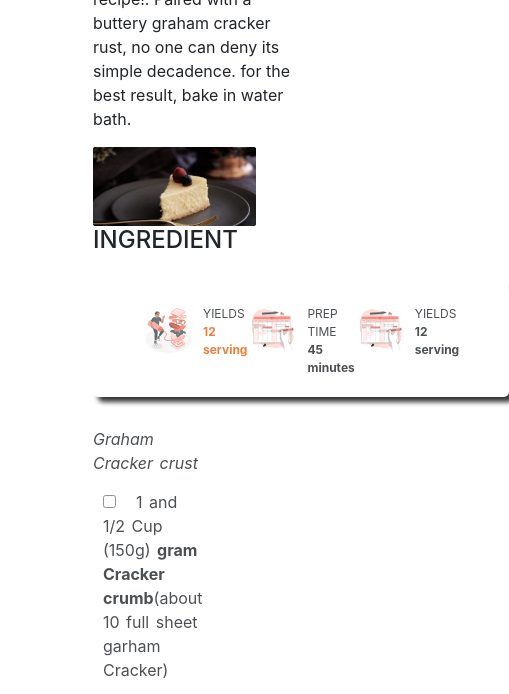
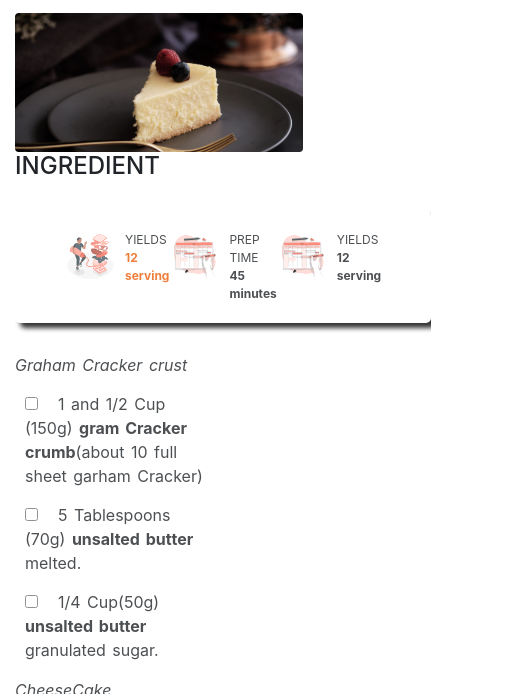
Before and after one commit to sideeq12/Recipee, a plain HTML site: page index.html in a window 390 px wide. Shown: the part 224-918 px from the top of the page, 509 px wide, since content can reach past the window. Drawn offline with nearby package versions, Linux system fonts and the light colour scheme.

Commit message:
correction

```diff
--- a/index.css
+++ b/index.css
@@ -76,6 +76,10 @@ label{
 
 
 @media (max-width: 900px){
+    .body{
+        /* background-color: blue; */
+        width: 100%;
+    }
     .content{
         flex-direction: column-reverse;
     }
```
